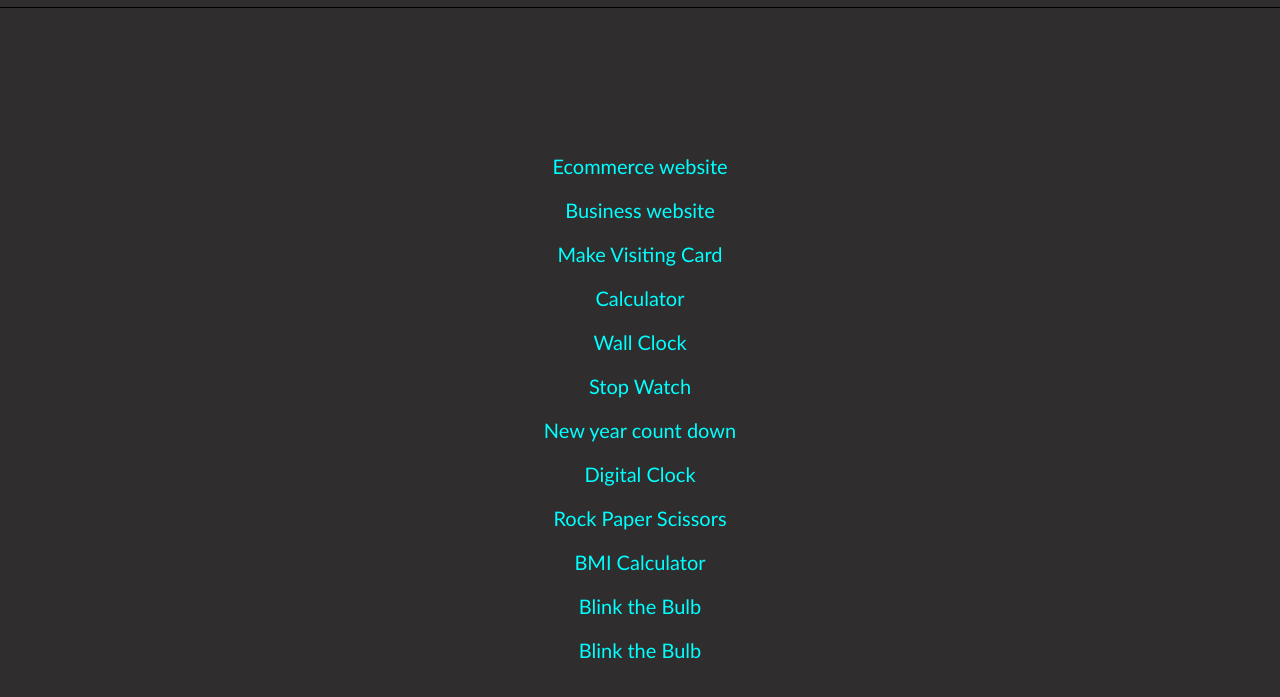
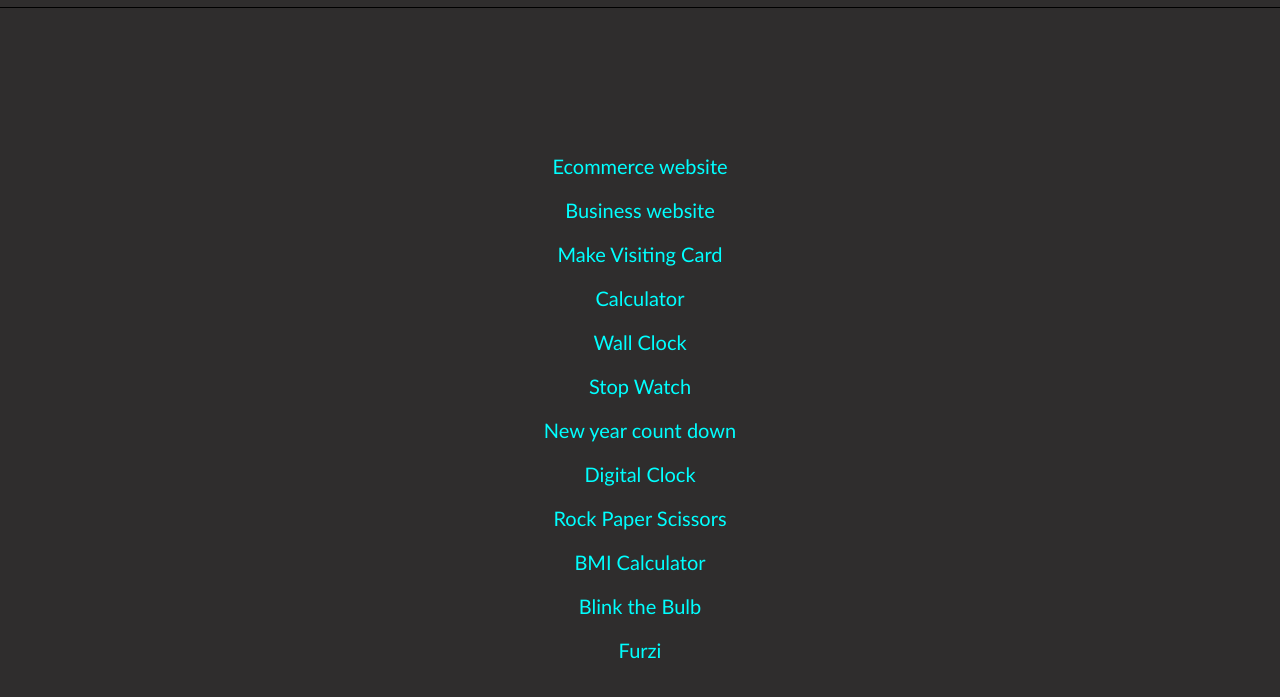
Before and after one commit to AASHA-ROMIYA/newport, a plain HTML site: page project.html in a window 1280 px wide. Shown: the part 77-774 px from the top of the page. Drawn offline with nearby package versions, Linux system fonts and the light colour scheme.

Commit message:
Update project.html

```diff
--- a/project.html
+++ b/project.html
@@ -39,7 +39,7 @@
     <a href="https://aasha-romiya.github.io/RockPaperScissors/">Rock Paper Scissors</a>
     <a href="https://aasha-romiya.github.io/BMI/">BMI Calculator</a>
     <a href="https://aasha-romiya.github.io/BULB/"> Blink the Bulb</a>
-    <a href="https://aasha-romiya.github.io/Furzi/"> Blink the Bulb</a>
+    <a href="https://aasha-romiya.github.io/Furzi/"> Furzi</a>
 
 
 </div>
```
